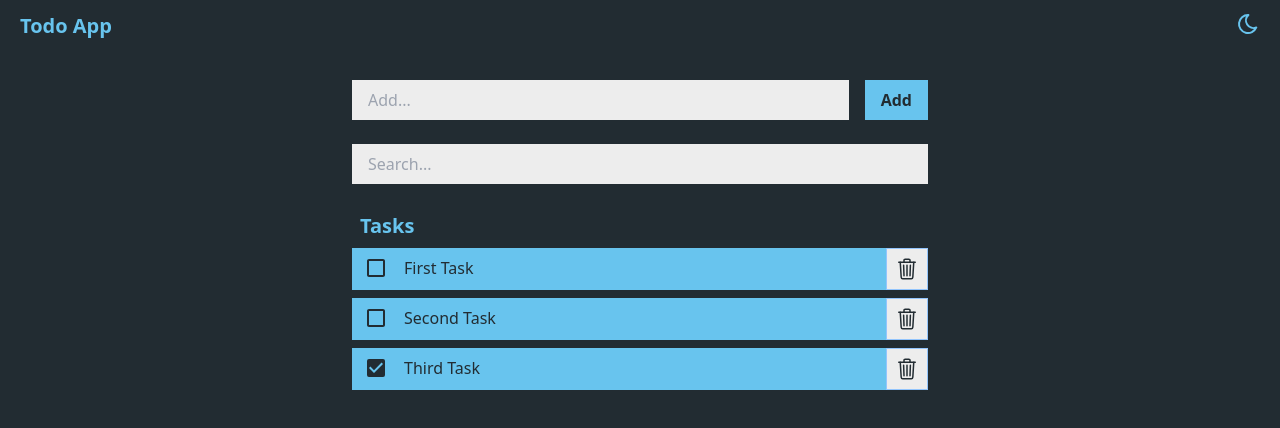
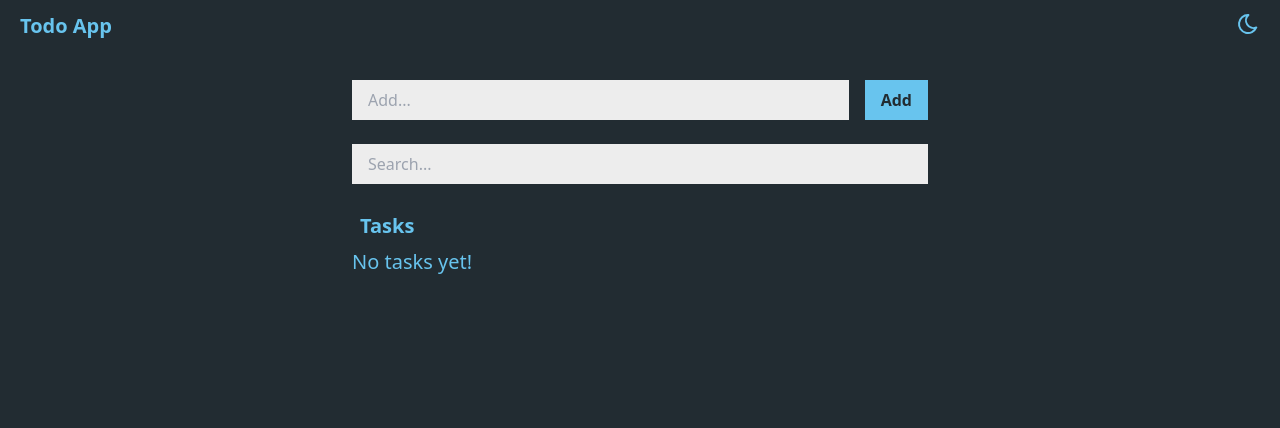
Before and after one commit to Yadija/vite-todo-app, a React (Vite) app: page / in a window 1280 px wide. Shown: the top 428 px of the page. Built offline with nearby package versions, Linux system fonts and the light colour scheme.

Commit message:
change component static with use state

```diff
--- a/package.json
+++ b/package.json
@@ -14,11 +14,13 @@
   "dependencies": {
     "react": "^18.2.0",
     "react-dom": "^18.2.0",
-    "react-icons": "^4.10.1"
+    "react-icons": "^4.10.1",
+    "uuid": "^9.0.0"
   },
   "devDependencies": {
     "@types/react": "^18.2.15",
     "@types/react-dom": "^18.2.7",
+    "@types/uuid": "^9.0.3",
     "@typescript-eslint/eslint-plugin": "^6.0.0",
     "@typescript-eslint/parser": "^6.0.0",
     "@vitejs/plugin-react-swc": "^3.3.2",
--- a/src/App.tsx
+++ b/src/App.tsx
@@ -1,4 +1,5 @@
-import { FormEvent, KeyboardEvent } from 'react';
+import { FormEvent, KeyboardEvent, useState } from 'react';
+import { v4 as uuidv4 } from 'uuid';
 
 import Input from './components/Input';
 import Navbar from './components/Navbar';
@@ -7,31 +8,41 @@ import Tasks from './components/Tasks';
 import { Task } from './interface/Task';
 
 function App() {
-  const tasks: Task[] = [
-    { name: 'First Task', id: '1', done: false },
-    { name: 'Second Task', id: '2', done: false },
-    { name: 'Third Task', id: '3', done: true },
-  ];
-  const query = 'query';
+  const [tasks, setTasks] = useState<Task[]>([]);
+  const [query, setQuery] = useState<string>('');
 
   const handleSubmit = (event: FormEvent<HTMLFormElement>, value: string) => {
     event.preventDefault();
 
-    console.log(value);
+    const newTask = {
+      name: value,
+      done: false,
+      id: uuidv4(),
+    };
+
+    setTasks((tasks) => [...tasks, newTask]);
   };
 
   const handleSearch = (event: KeyboardEvent<HTMLInputElement>) => {
     event.preventDefault();
-    console.log((event.target as HTMLInputElement).value);
-    console.log(query);
+
+    setQuery((event.target as HTMLInputElement).value);
   };
 
   const toggleDoneTask = (id: string, done: boolean) => {
-    console.log(id, done);
+    setTasks((tasks) =>
+      tasks.map((task) => {
+        if (task.id === id) {
+          task.done = done;
+        }
+
+        return task;
+      }),
+    );
   };
 
   const handleDeleteTask = (id: string) => {
-    console.log(id);
+    setTasks((tasks) => tasks.filter((task) => task.id !== id));
   };
 
   return (
@@ -45,6 +56,7 @@ function App() {
             tasks={tasks}
             toggleDone={toggleDoneTask}
             handleDelete={handleDeleteTask}
+            query={query}
           />
         </section>
       </div>
--- a/src/components/Input.tsx
+++ b/src/components/Input.tsx
@@ -1,16 +1,28 @@
-import { FormEvent } from 'react';
+import { FormEvent, useState } from 'react';
 
 const Input = ({
   handleSubmit,
 }: {
   handleSubmit: (event: FormEvent<HTMLFormElement>, value: string) => void;
 }) => {
+  const [newTaskName, setNewTaskName] = useState('');
+
   return (
-    <form className='flex gap-4 pb-6' onSubmit={(event) => handleSubmit(event, 'test')}>
+    <form
+      className='flex gap-4 pb-6'
+      onSubmit={(event) => {
+        handleSubmit(event, newTaskName);
+        setNewTaskName('');
+      }}
+    >
       <input
         type='text'
         className='w-full border-blue-300 px-4 py-2 focus:border-blue-300 focus:outline-none focus:ring-2 dark:bg-softPeach dark:text-balticSea'
         placeholder='Add...'
+        value={newTaskName}
+        onChange={(event) => {
+          setNewTaskName(event.target.value);
+        }}
       />
       <button
         type='submit'
--- a/src/components/Tasks.tsx
+++ b/src/components/Tasks.tsx
@@ -5,14 +5,23 @@ const Tasks = ({
   tasks,
   toggleDone,
   handleDelete,
+  query,
 }: {
   tasks: Task[];
   toggleDone: (id: string, done: boolean) => void;
   handleDelete: (id: string) => void;
+  query: string;
 }) => {
+  if (query) {
+    tasks = tasks.filter((task) => {
+      return task.name.toLowerCase().includes(query.toLowerCase());
+    });
+  }
+
   return (
     <div>
       <h2 className='px-2 pb-2 pt-1 text-xl font-bold'>Tasks</h2>
+      {tasks.length > 0 ? (
         <ul className='flex flex-col gap-2'>
           {tasks.map((task) => {
             return (
@@ -25,6 +34,11 @@ const Tasks = ({
             );
           })}
         </ul>
+      ) : (
+        <span className='text-xl text-funBLue dark:text-denimBLue'>
+          {query ? 'No tasks found!' : 'No tasks yet!'}
+        </span>
+      )}
     </div>
   );
 };
```
Also changed, not shown: 1 other file (tests, documents, lock files or other folders). Lines whose indentation alone changed are shown as unchanged.
